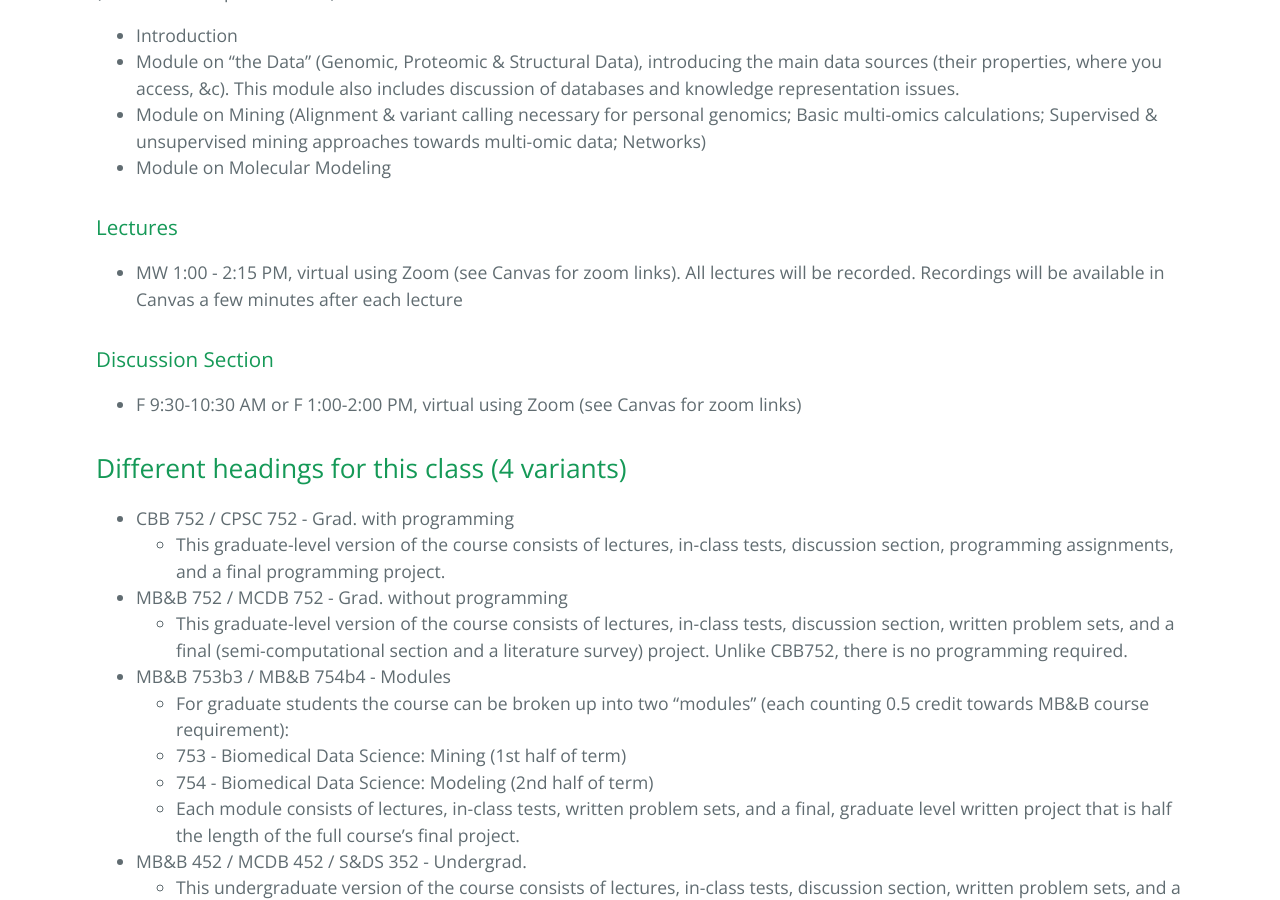
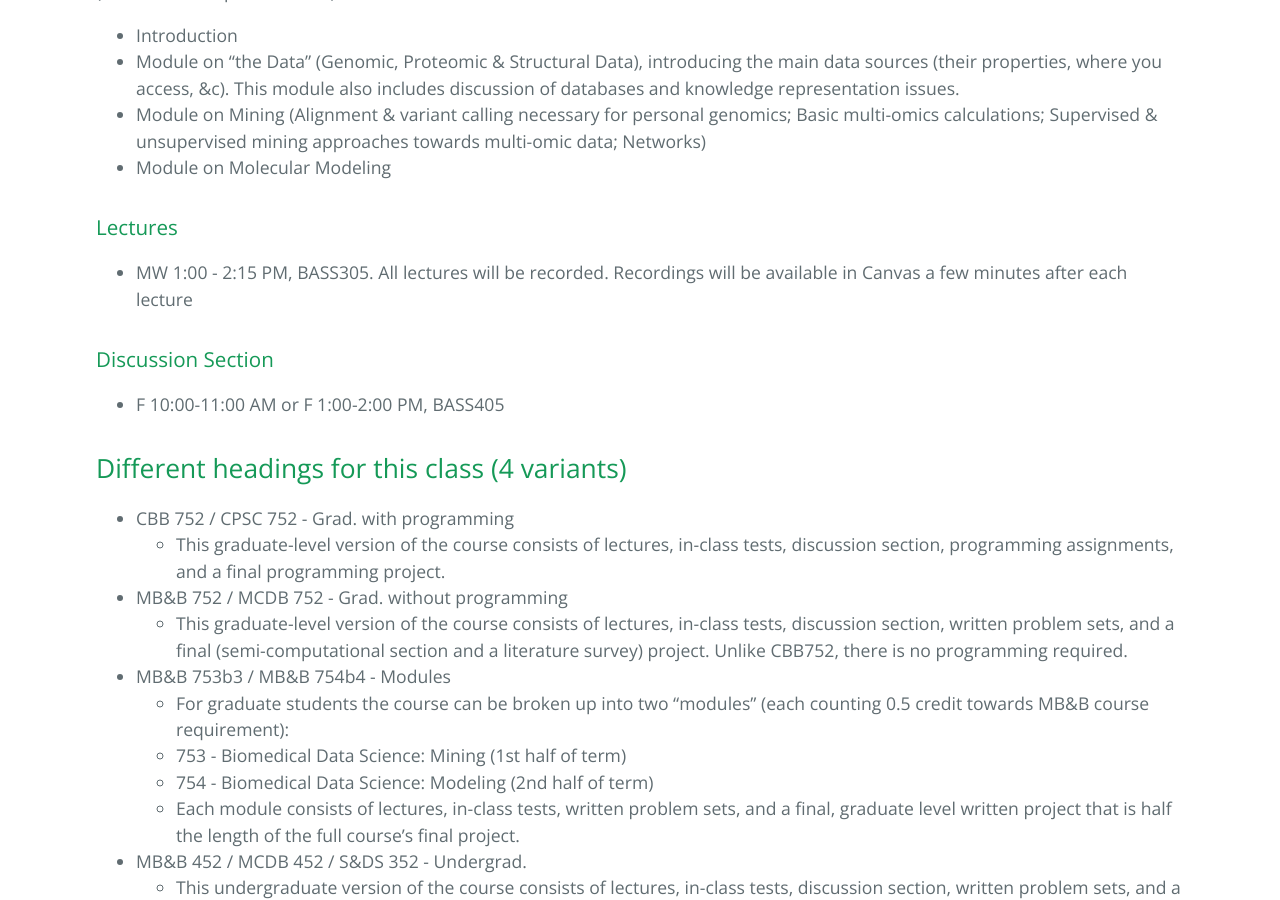
Before and after one commit to gersteinlab/cbb752b23, a Jekyll site: the page built from index.md, in a window 1280 px wide and 900 px high, scrolled down 940 px. Built offline with Jekyll 4.4.1, drawn with Linux system fonts in a browser that asks for light colours; our own code applies the rules of GitHub Pages for plain Markdown files.

Commit message:
Update index.md

```diff
--- a/index.md
+++ b/index.md
@@ -15,11 +15,11 @@ This course aims to equip students with some of the concepts and skills relevant
 
 ### Lectures
 
-- MW 1:00 - 2:15 PM, virtual using Zoom (see Canvas for zoom links). All lectures will be recorded. Recordings will be available in Canvas a few minutes after each lecture
+- MW 1:00 - 2:15 PM, BASS305. All lectures will be recorded. Recordings will be available in Canvas a few minutes after each lecture
 
 ### Discussion Section
 
-- F 9:30-10:30 AM or F 1:00-2:00 PM, virtual using Zoom (see Canvas for zoom links)
+- F 10:00-11:00 AM or F 1:00-2:00 PM, BASS405
 
 ## Different headings for this class (4 variants)
 
```
